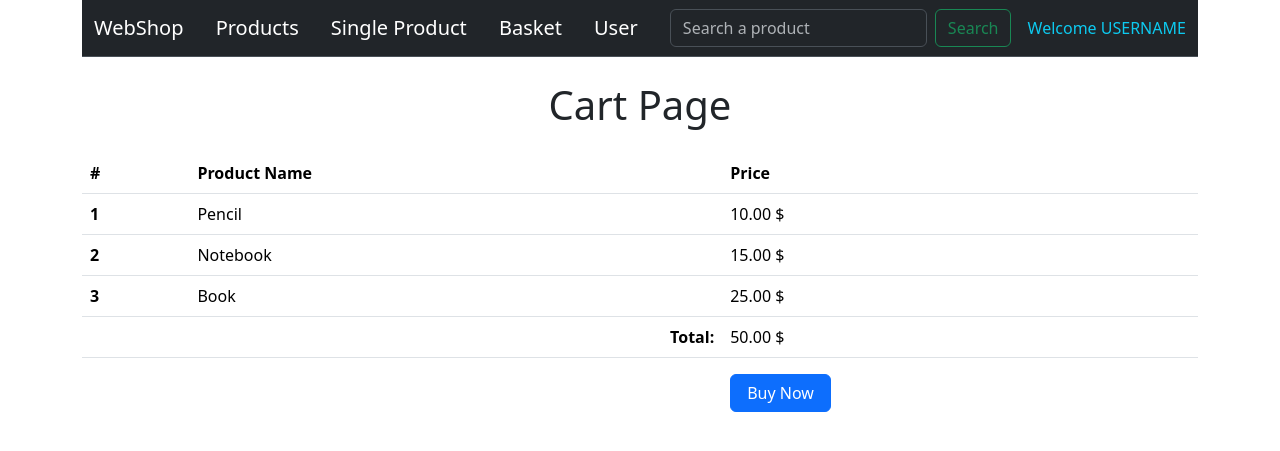
After one commit to TrPcMaSTeR/webshop-php-mysql, a PHP site: page /pages/basket.php in a window 1280 px wide. The commit adds this page. Shown: the top 451 px of the page. Run offline with PHP 8.4, Linux system fonts and the light colour scheme.

Commit message:
designed pages converted to php with db connection

```diff
--- /dev/null
+++ b/php/components/footer-template.php
@@ -0,0 +1,10 @@
+</div>
+
+</body>
+
+</html>
+
+<?php
+
+// Close the database connection
+$conn->close();
--- /dev/null
+++ b/php/components/header-template.php
@@ -0,0 +1,34 @@
+<?php
+
+// this is the common file than we can store the database connection here
+$dbHost = 'localhost';
+$dbUser = 'root';
+$dbPass = '';
+$dbName = 'webshop';
+
+$conn = new mysqli($dbHost, $dbUser, $dbPass, $dbName);
+
+if ($conn->connect_error) {
+    die("Connection failed: " . $conn->connect_error);
+}
+
+?>
+
+<!DOCTYPE html>
+<html lang="en">
+
+<head>
+    <meta charset="UTF-8">
+    <meta name="viewport" content="width=device-width, initial-scale=1.0">
+    <title>Document</title>
+    <link href="https://cdn.jsdelivr.net/npm/bootstrap@5.3.1/dist/css/bootstrap.min.css" rel="stylesheet"
+        integrity="sha384-4bw+/aepP/YC94hEpVNVgiZdgIC5+VKNBQNGCHeKRQN+PtmoHDEXuppvnDJzQIu9" crossorigin="anonymous">
+    <script src="https://cdn.jsdelivr.net/npm/bootstrap@5.3.1/dist/js/bootstrap.bundle.min.js"
+        integrity="sha384-HwwvtgBNo3bZJJLYd8oVXjrBZt8cqVSpeBNS5n7C8IVInixGAoxmnlMuBnhbgrkm"
+        crossorigin="anonymous"></script>
+</head>
+
+<body>
+
+    <div class="container">
+        <?php include '../components/navbar.php'; ?>
--- /dev/null
+++ b/php/components/navbar.php
@@ -0,0 +1,14 @@
+<nav class="navbar bg-dark border-bottom border-body" data-bs-theme="dark">
+    <div class="container-fluid">
+        <a class="navbar-brand" href="/index.php">WebShop</a>
+        <a class="navbar-brand" href="/pages/products.php">Products</a>
+        <a class="navbar-brand" href="/pages/single-product.php?id=1">Single Product</a>
+        <a class="navbar-brand" href="/pages/basket.php">Basket</a>
+        <a class="navbar-brand" href="/pages/user-profile.php">User</a>
+        <form class="d-flex" role="search">
+            <input class="form-control me-2" type="search" placeholder="Search a product" aria-label="Search">
+            <button class="btn btn-outline-success" type="submit">Search</button>
+        </form>
+        <div class="text-info">Welcome USERNAME</div>
+    </div>
+</nav>
--- /dev/null
+++ b/php/pages/basket.php
@@ -0,0 +1,44 @@
+<?php include '../components/header-template.php'; ?>
+
+<h1 class="my-4 text-center">Cart Page</h1>
+
+<table class="table">
+    <thead>
+        <tr>
+            <th>#</th>
+            <th>Product Name</th>
+            <th>Price</th>
+        </tr>
+    </thead>
+    <tbody>
+        <tr>
+            <th>1</th>
+            <td>Pencil</td>
+            <td>10.00 $</td>
+        </tr>
+        <tr>
+            <th>2</th>
+            <td>Notebook</td>
+            <td>15.00 $</td>
+        </tr>
+        <tr>
+            <th>3</th>
+            <td>Book</td>
+            <td>25.00 $</td>
+        </tr>
+    </tbody>
+    <tfoot>
+        <tr>
+            <th colspan="2" class="text-end">Total:</th>
+            <td>50.00 $</td>
+        </tr>
+        <tr>
+            <td colspan="2" class="text-end border-0"> </td>
+            <td class="border-0">
+                <button class="btn btn-primary px-3 mt-2">Buy Now</button>
+            </td>
+        </tr>
+    </tfoot>
+</table>
+
+<?php include '../components/footer-template.php'; ?>
--- /dev/null
+++ b/php/pages/index.php
@@ -0,0 +1,5 @@
+<?php include '../components/header-template.php'; ?>
+
+
+
+<?php include '../components/footer-template.php'; ?>
```
Also changed, not shown: php/components/product-card.php (added, +25 -0 lines), php/index.php (+1 -37 lines), php/pages/products.php (added, +27 -0 lines), php/pages/single-product.php (added, +63 -0 lines), php/pages/user-profile.php (added, +23 -0 lines), 1 other file.
